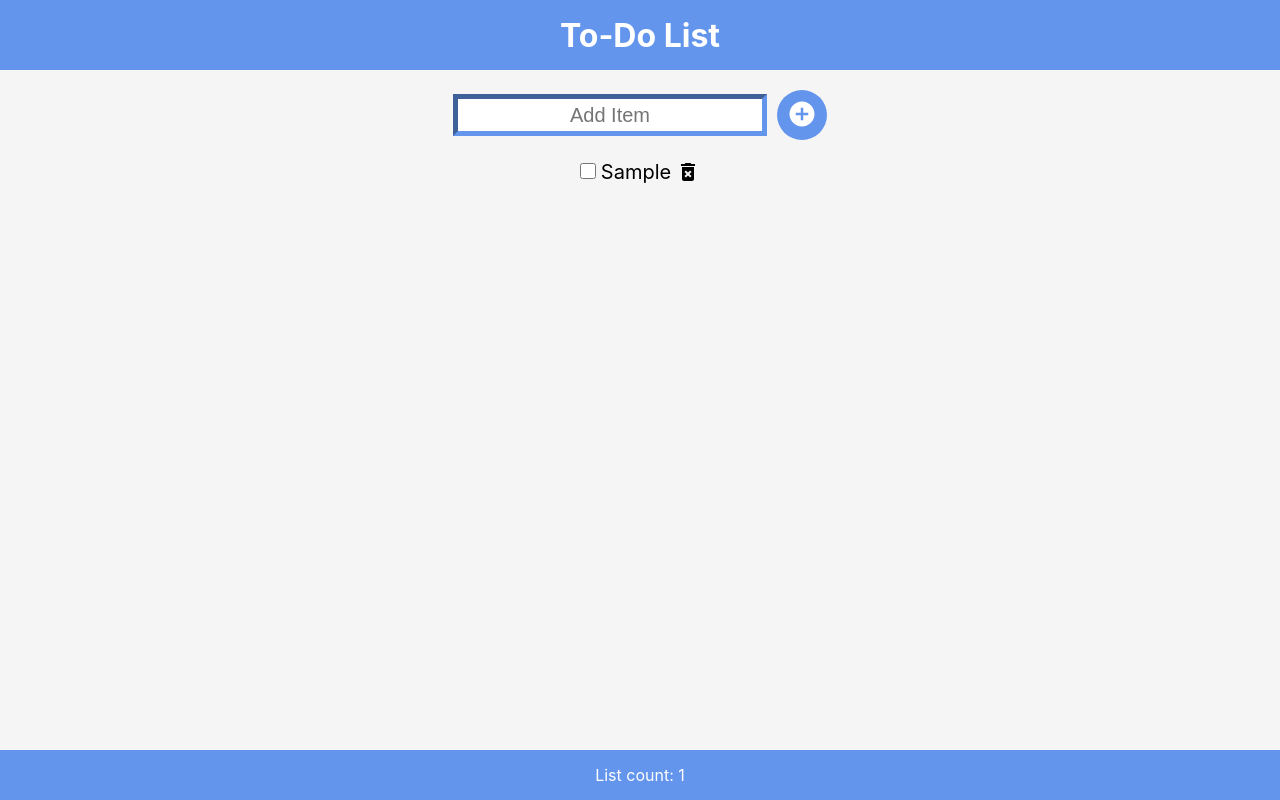
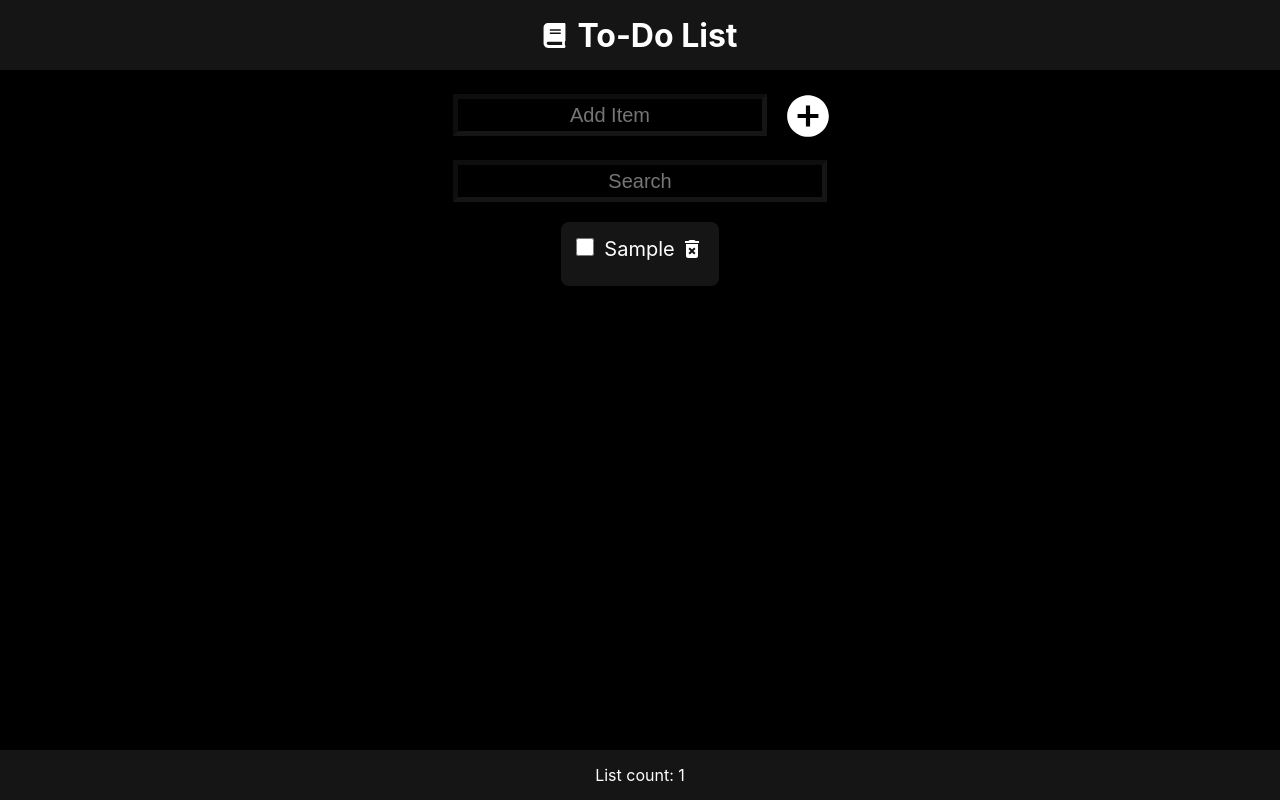
Before and after one commit to kheshore/ToDo-App, a React (Create React App) app: page / in a window 1280 px wide. Both pictures are taken after typing "Sample" into the empty fields and a click on the button 802 px from the left and 115 px from the top of the page. Built offline with nearby package versions, Linux system fonts and the light colour scheme.

Commit message:
V2 [With Search - Dark Mode]
Signed-off-by: Kheshore J R <43311731+kheshore@users.noreply.github.com>

```diff
--- a/src/App.css
+++ b/src/App.css
@@ -1,6 +1,8 @@
 .App {
   min-height: 100vh;
   position: relative;
+  background-color: black;
+  color: white;
 }
 
 Header {
@@ -8,13 +10,13 @@ Header {
   justify-content: center;
   align-items: center;
   height: 50px;
-  background-color: cornflowerblue;
+  background-color: rgba(255, 255, 255, 0.082);
   color: white;
   margin: 0;
   padding: 10px;
 }
 
-main{
+main {
   display: flex;
   justify-content: center;
   font-size: 20px;
@@ -25,7 +27,7 @@ Footer {
   justify-content: center;
   align-items: center;
   height: 50px;
-  background-color: cornflowerblue;
+  background-color: rgba(255, 255, 255, 0.082);
   color: white;
   margin: 0;
   position: fixed;
@@ -33,30 +35,37 @@ Footer {
   width: 100%;
 }
 
-.item{
+.item {
   display: flex;
   gap: 5px;
   padding-bottom: 10px;
   justify-content: space-between;
   align-items: center;
+  color: white;
 }
 
-.item input[type="checkbox"]{
-  width: 16px;
-  height: 16px;
+.item input[type="checkbox"] {
+  width: 18px;
+  height: 18px;
   margin: 0;
   padding: 0;
-  margin-right: 5px;
+  margin-right: 10px;
   cursor: pointer;
 }
 
-ul{
-  padding: 0;
-  margin: 0;
-  gap: 5px;
+.item input[type="checkbox"]:checked {
+  accent-color: yellowgreen;
 }
 
-.item svg{
+ul {
+  align-items: center;
+  padding: 15px;
+  margin: 0;
+  background-color: rgba(255, 255, 255, 0.082);
+  border-radius: 8px;
+}
+
+.item svg {
   cursor: pointer;
   margin: 0;
   padding: 0;
@@ -64,11 +73,11 @@ ul{
   width: 1.5rem;
 }
 
-.item svg:hover{
-  fill: red;
+.item svg:hover {
+  fill: rgba(253, 0, 0, 0.555);
 }
 
-form{
+form {
   display: flex;
   align-items: center;
   justify-content: center;
@@ -76,29 +85,39 @@ form{
   margin: 20px;
 }
 
-form input{
+form input {
   width: 300px;
   height: 30px;
   text-align: center;
   font-size: 20px;
-  border-color: cornflowerblue ;
+  border-color: rgba(255, 255, 255, 0.082);
   border-width: 5px;
+  background-color: black;
+  color: white;
 }
 
-form svg{
-  height: 30px;
-  width: 30px;
-  color: rgb(255, 255, 255);
+.search{
+  width: 360px;
+  text-align: center;
 }
 
-form svg:hover, button:hover{
-  cursor: pointer;
+form svg {
+  height: 50px;
+  width: 50px;
+  color: white;
 }
 
-form button{
+form svg:hover,
+button:hover {
+  cursor: pointer;
+  opacity: 0.8;
+}
+
+form button {
   border-radius: 50%;
   height: 50px;
   width: 50px;
   border: none;
-  background-color: cornflowerblue;
+  background-color: rgb(0, 0, 0);
+  color: white;
 }
--- a/src/App.js
+++ b/src/App.js
@@ -4,6 +4,7 @@ import Content from './Content';
 import Footer from './Footer';
 import { useState } from "react";
 import AddToDo from "./AddToDo"
+import Searcher from './Searcher';
 
 // Main App Function
 function App() {
@@ -19,6 +20,9 @@ function App() {
   // newTodo is a string because it is an input
   // setNewTodo is a function to store new todo
   const [newTodo, setNewTodo] = useState('')
+
+  // state to store search
+  const [search, setSearch] = useState('')
 
   // addTodo is a function to add new todo
   // addNewTodo is an object
@@ -83,9 +87,15 @@ function App() {
       setNewTodo = {setNewTodo}
       handleSubmit = {handleSubmit}
       />
-
+      <Searcher
+      search = {search}
+      setSearch = {setSearch}
+      />
       <Content
-      todos = {todos}
+      // todos is the list of todos
+      // filter is used to filter out the todos that are not equal to the search
+      // todo.todo is the value of the todo in todos
+      todos = {todos.filter((todo) => (todo.todo).toLowerCase().includes(search.toLowerCase()))}
       handleToggle = {handleToggle}
       handleDelete = {handleDelete}
       />
--- a/src/Header.js
+++ b/src/Header.js
@@ -1,9 +1,13 @@
 import React from 'react'
+import { FaBook } from "react-icons/fa";
 
 const Header = (props) => {
     //props -> property of the Header
   return (
     <header>
+      <FaBook
+      style={{fontSize: "25px", marginRight: "10px"}}
+      />
        <h1>{props.title}</h1>
     </header>
     // value of the title is fetch from parent (if decleared)
--- /dev/null
+++ b/src/Searcher.js
@@ -0,0 +1,17 @@
+import React from "react";
+
+const Searcher = ({ search, setSearch }) => {
+  return (
+    <form onClick={(e) => e.preventDefault()}>
+      <input
+      placeholder="Search"
+      className="search"
+      type="text"
+      value={search}
+      onChange={(e) => setSearch(e.target.value)}
+      />
+    </form>
+  );
+};
+
+export default Searcher;
```
